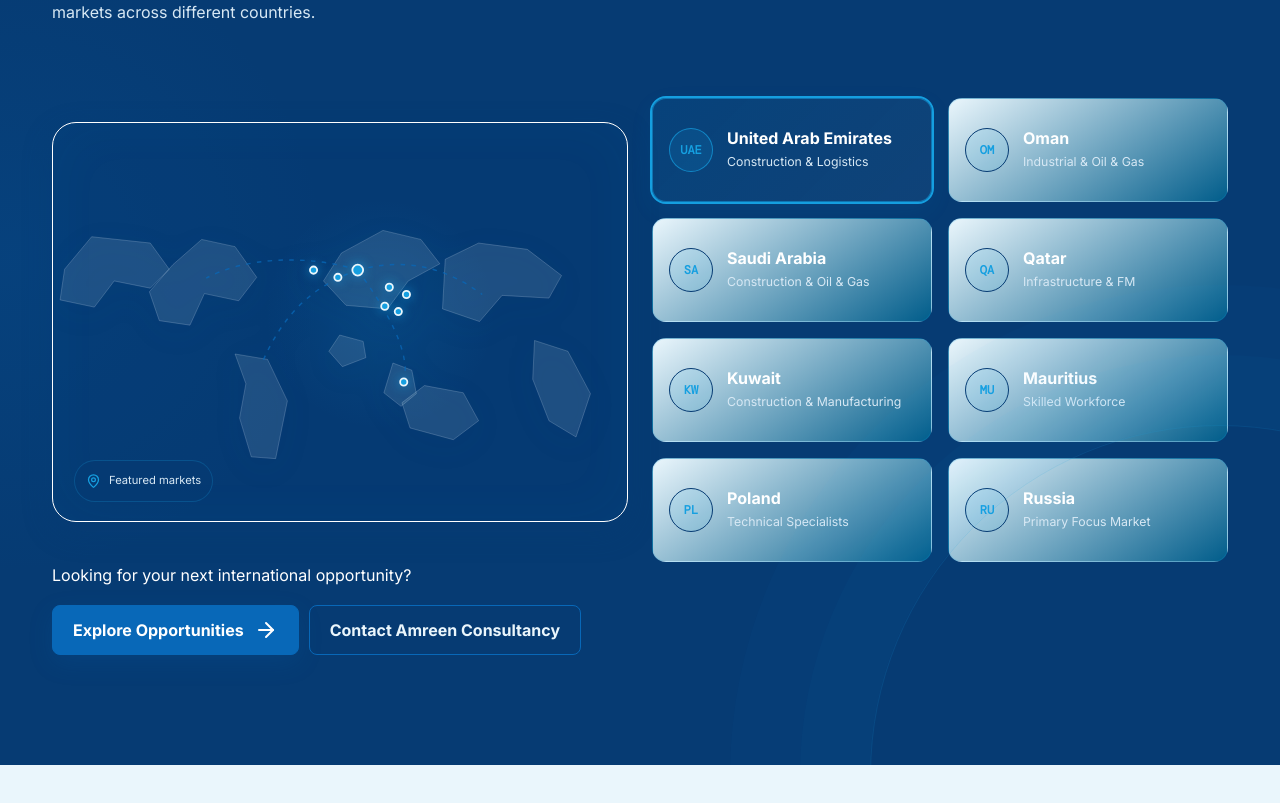
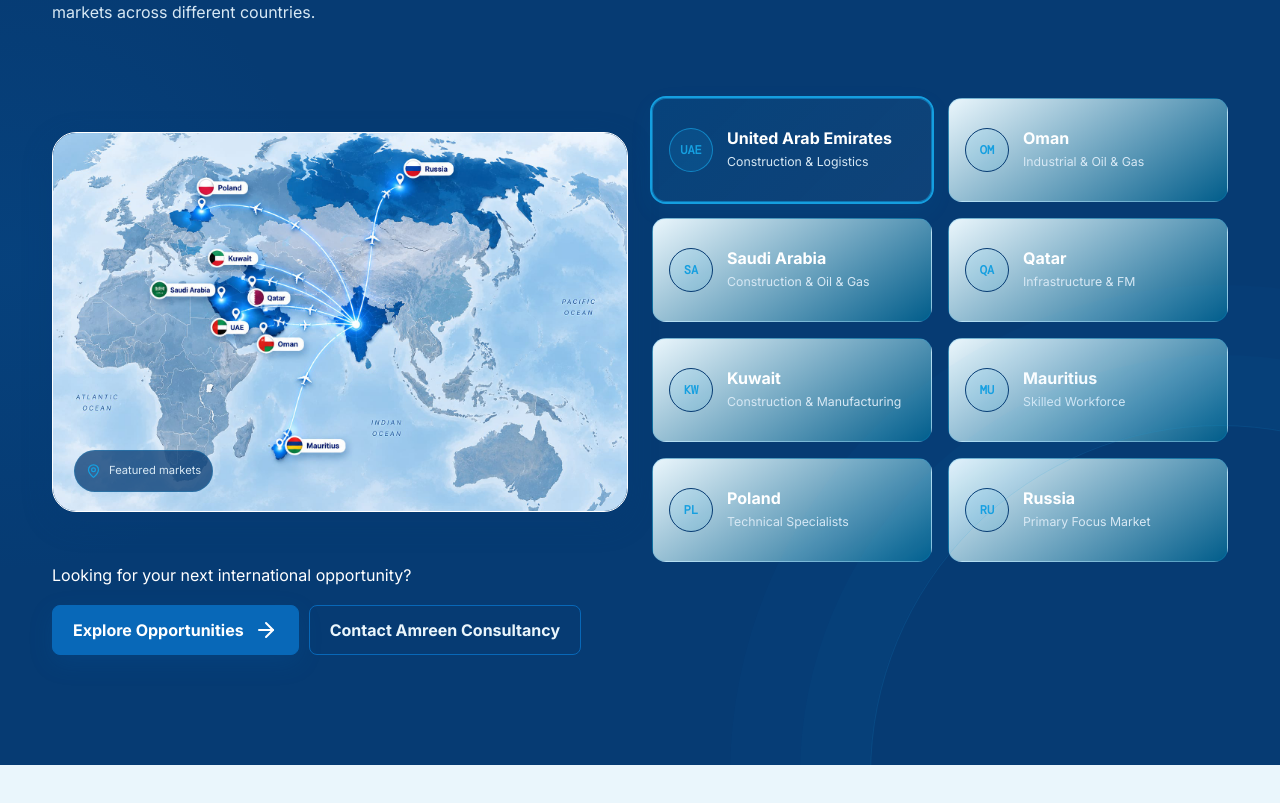
Before and after one commit to ARC-Stack-WebStudio/Amreen-Consultancy, a React (Create React App) app: page /Amreen-Consultancy/ in a window 1280 px wide. Shown: the part 1980-2783 px from the top of the page. Built offline with nearby package versions, Linux system fonts and the light colour scheme; a web font is replaced by a local one.

Commit message:
New Map Phtot Added and

```diff
--- a/src/components/GlobalReach.jsx
+++ b/src/components/GlobalReach.jsx
@@ -1,5 +1,7 @@
 import { ArrowRight, MapPin } from "lucide-react";
 import CountryCard from "./CountryCard";
+
+import worldmap from "../assets/Imgs/world-map.jpeg"
 
 const countries = [
   {
@@ -57,7 +59,12 @@
       aria-label="Stylised world map showing Amreen Consultancy's featured international markets"
     >
       <div className="map-grid" />
-      <svg viewBox="0 0 700 370" className="world-map" aria-hidden="true">
+
+      <img className="world-map"
+      src={worldmap}
+      alt="A luminous blue globe connected by global network lights, with an aircraft flying above a modern city" />
+
+      {/* <svg viewBox="0 0 700 370" className="world-map" aria-hidden="true">
         <path
           className="map-land"
           d="M45 110l30-36 65 7 21 29-21 21-40-8-22 29-38-8zm120-5 32-28 37 8 24 34-20 26-38-8-16 35-34-5-11-32zm69 99 36 6 22 46-13 64-27-2-13-43 7-38zm118-112 46-25 42 10 21 27-35 19-23 31-46-4-25-27zm115 7 37-18 54 7 38 29-14 25-52-3-25 29-41-14zm99 90 37 12 25 47-16 48-30-18-18-46zm-122 50 43 8 17 31-28 21-48-13-9-28z"
@@ -80,7 +87,7 @@
           <circle cx="421" cy="235" r="4" />
           <circle cx="321" cy="111" r="4" />
         </g>
-      </svg>
+      </svg> */}
       <div className="map-key">
         <MapPin aria-hidden="true" />
         <span>Featured markets</span>
--- a/src/styles/global.css
+++ b/src/styles/global.css
@@ -2089,7 +2089,7 @@
 }
 
 .world-map-panel {
-  min-height: 400px;
+  min-height: 380px;
   position: relative;
   overflow: hidden;
   border-radius: var(--radius-xl);
@@ -2116,10 +2116,10 @@
 .world-map {
   position: absolute;
   z-index: 1;
-  width: 110%;
+  width: 100%;
   height: auto;
-  left: -5%;
-  top: 12%;
+  /* left: -5%; */
+  /* top: 1%; */
   filter: drop-shadow(0 8px 15px rgba(6, 59, 115, 0.35));
 }
 
```
Also changed, not shown: src/assets/Imgs/world-map.jpeg (added).
